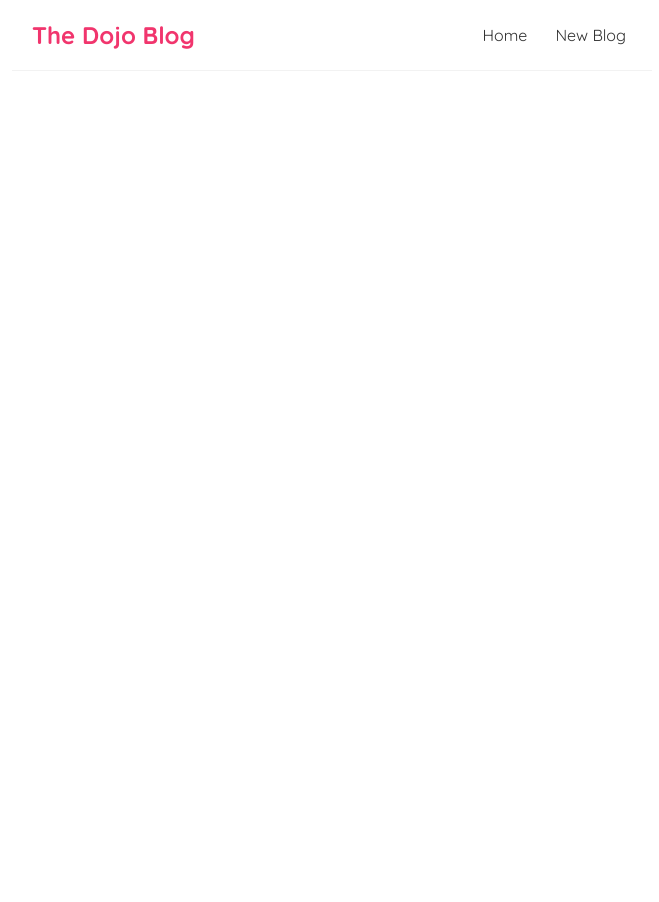
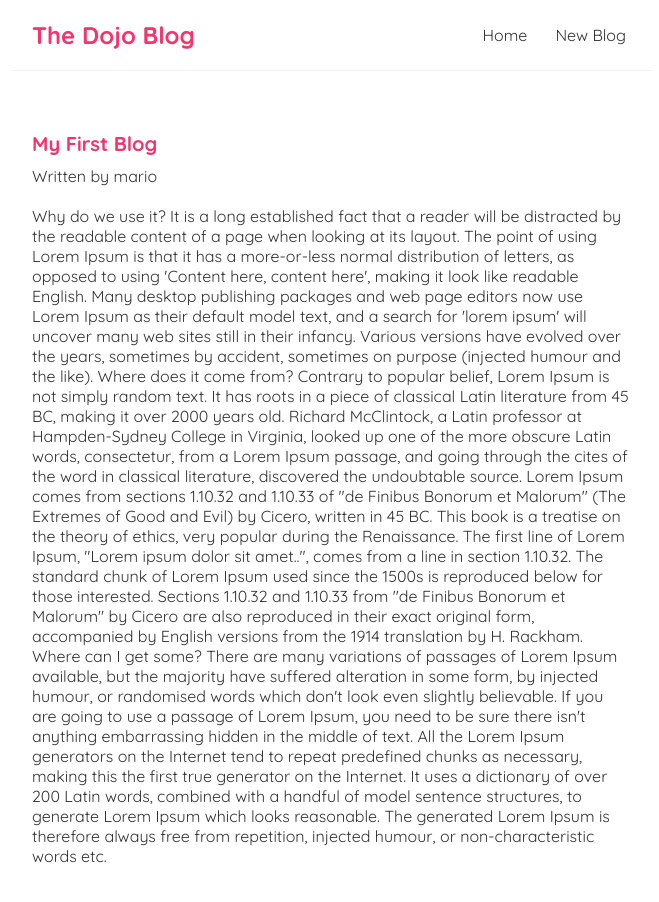
Before and after one commit to ahmads1990/DojoBlog, a React (Create React App) app: page /blogs/1 in a window 1280 px wide. Shown: the top 902 px of the page, without its empty margins (308-967 px from the left). Before the commit the page ends 800 px from the top, so only its background shows below. Built offline with nearby package versions, Linux system fonts and the light colour scheme; data requests are answered from the project's data file.

Commit message:
Blog details

```diff
--- a/src/App.js
+++ b/src/App.js
@@ -1,3 +1,4 @@
+import BlogDetails from "./BlogDetails";
 import Create from "./Create";
 import Home from "./Home";
 import Navbar from "./Navbar";
@@ -16,6 +17,9 @@
 						<Route path="/create">
 							<Create />
 						</Route>
+						<Route path="/blogs/:id">
+							<BlogDetails />
+						</Route>
 					</Switch>
 				</div>
 			</div>
--- /dev/null
+++ b/src/BlogDetails.js
@@ -0,0 +1,23 @@
+import { useParams } from "react-router-dom";
+import useFetch from "./useFetch";
+
+const BlogDetails = () => {
+	const { id } = useParams();
+	const { data: blog, error, isPending } = useFetch("http://localhost:8000/blogs/" + id);
+
+	return (
+		<div className="blog-details">
+			{isPending && <div>Loading...</div>}
+			{error && <div>{error}</div>}
+			{blog && (
+				<article>
+					<h2>{blog.title}</h2>
+					<p>Written by {blog.author}</p>
+					<div>{blog.body}</div>
+				</article>
+			)}
+		</div>
+	);
+};
+
+export default BlogDetails;
--- a/src/BlogList.js
+++ b/src/BlogList.js
@@ -1,3 +1,5 @@
+import { Link } from "react-router-dom";
+
 const BlogList = ({ blogs, title }) => {
 	// const blogs = props.blogs;
 	// const title = props.title;
@@ -7,8 +9,10 @@
 			<h2>{title}</h2>
 			{blogs.map((blog) => (
 				<div className="blog-preview" key={blog.id}>
-					<h2>{blog.title}</h2>
-					<p>Written by {blog.author}</p>
+					<Link to={`/blogs/${blog.id}`}>
+						<h2>{blog.title}</h2>
+						<p>Written by {blog.author}</p>
+					</Link>
 				</div>
 			))}
 		</div>
--- a/src/index.css
+++ b/src/index.css
@@ -48,3 +48,24 @@
 	color: #f1356d;
 	margin-bottom: 8px;
 }
+.blog-preview a {
+	text-decoration: none;
+}
+
+/* blog details page */
+.blog-details h2 {
+	font-size: 20px;
+	color: #f1356d;
+	margin-bottom: 10px;
+}
+.blog-details div {
+	margin: 20px 0;
+}
+.blog-details button {
+	background: #f1356d;
+	color: #fff;
+	border: 0;
+	padding: 8px;
+	border-radius: 8px;
+	cursor: pointer;
+}
```
